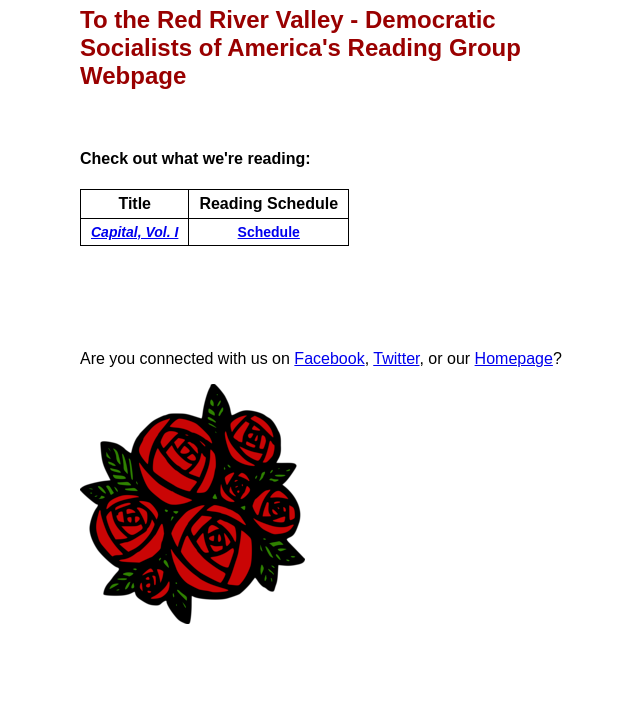
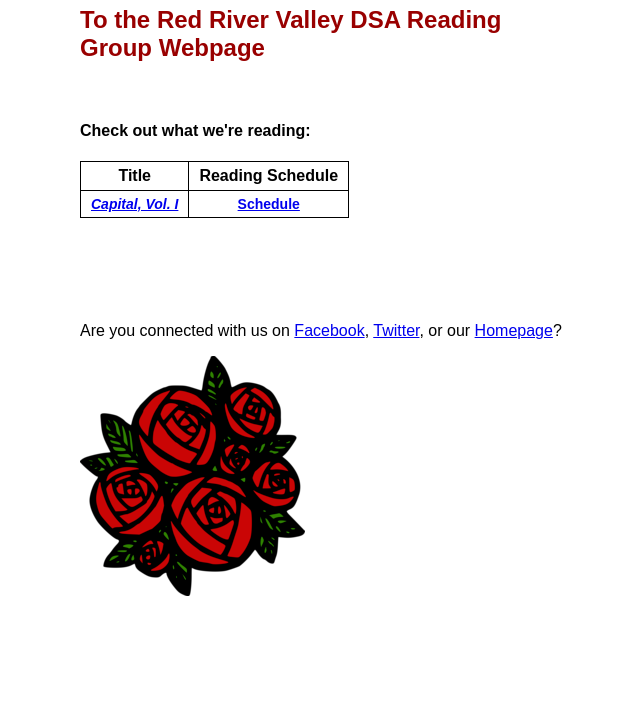
Before and after one commit to RRVRG/RRVRG.github.io, a plain HTML site: page index.html in a window 1280 px wide. Shown: the part 132-840 px from the top of the page, without its empty margins (0-640 px from the left). After the commit the page ends 812 px from the top, so only its background shows below. Drawn offline with Linux system fonts and the light colour scheme.

Commit message:
Update index.html

```diff
--- a/index.html
+++ b/index.html
@@ -6,7 +6,7 @@
 </head>
 
 <body>
-  <h1 class="heading">Welcome</h1><h2 class="heading2">To the Red River Valley - Democratic Socialists of America's Reading Group Webpage</h2>
+  <h1 class="heading">Welcome</h1><h2 class="heading2">To the Red River Valley DSA Reading Group Webpage</h2>
   <br />
   <h4>Check out what we're reading:</h4>
 
```
